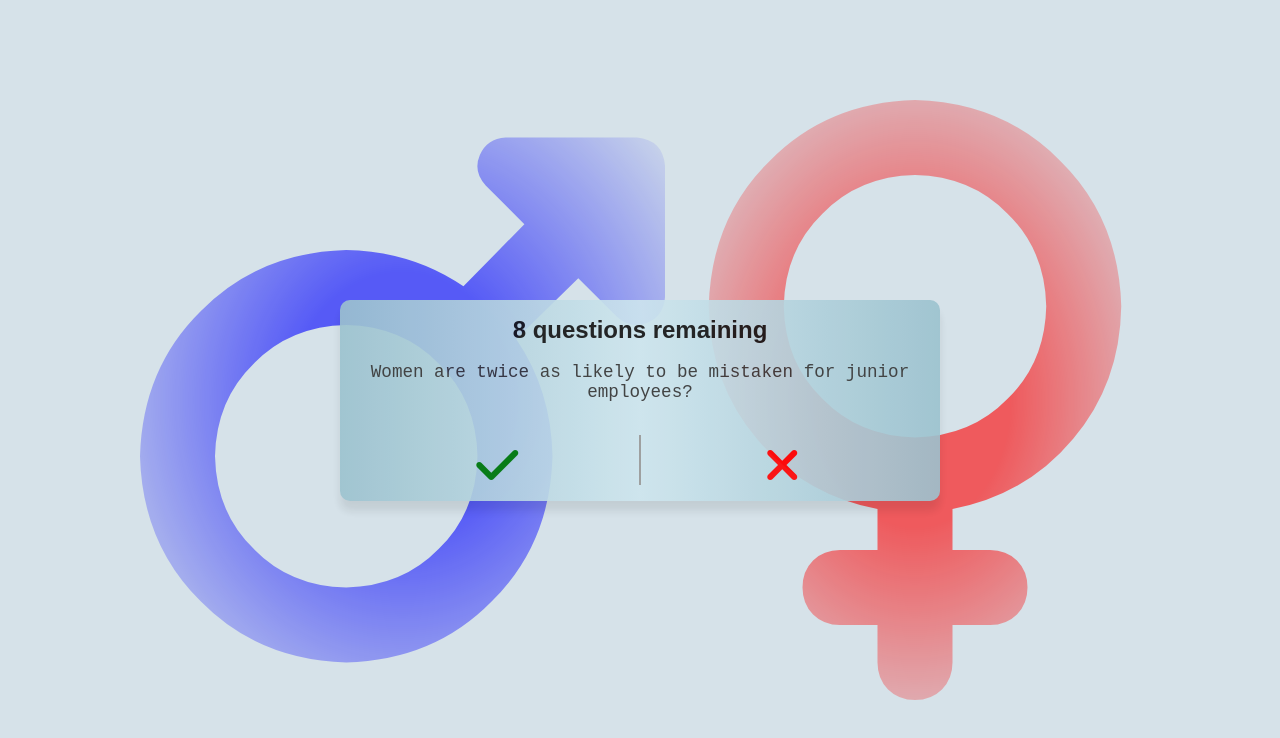
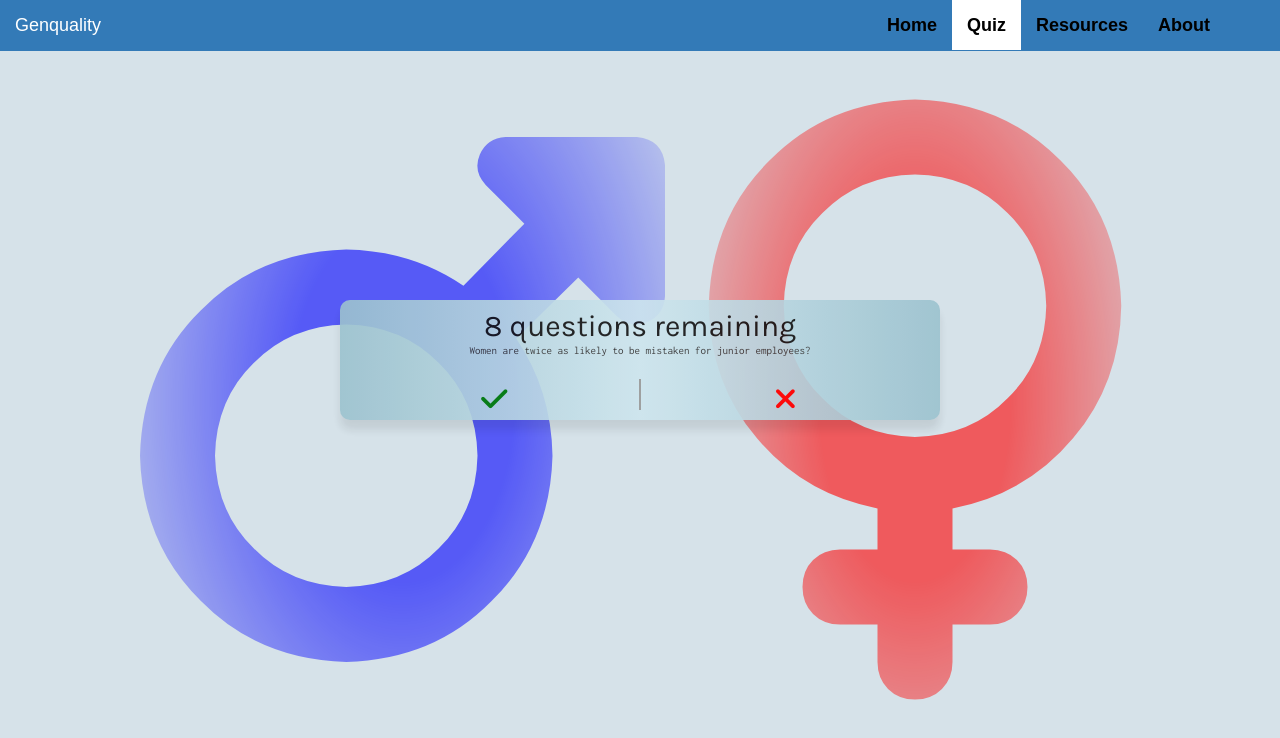
Before and after one commit to gracemcken/Genquality, a plain HTML site: page quiz.html in a window 1280 px wide. Drawn offline with nearby package versions, Linux system fonts and the light colour scheme.

Commit message:
added nav to quiz page

```diff
--- a/assets/quiz/style.css
+++ b/assets/quiz/style.css
@@ -1,19 +1,3 @@
-
-body {
-    margin: 0;
-}
-
-@import url('https://fonts.googleapis.com/css2?family=Inconsolata:wght@300;400&family=Karla:wght@300;400&display=swap');
-
-h1,h2,h3,h4,h5,h6 {
-    font-family: 'Karla', sans-serif;
-    color: #111111;
-}
-
-p {
-    font-family: 'Inconsolata', monospace;
-    color: #333333;
-}
 
 .main-container {
     position: relative;
--- a/quiz.html
+++ b/quiz.html
@@ -9,13 +9,47 @@
     <link rel="stylesheet" href="https://cdnjs.cloudflare.com/ajax/libs/font-awesome/6.2.0/css/all.min.css"
         integrity="sha512-xh6O/CkQoPOWDdYTDqeRdPCVd1SpvCA9XXcUnZS2FmJNp1coAFzvtCN9BmamE+4aHK8yyUHUSCcJHgXloTyT2A=="
         crossorigin="anonymous" referrerpolicy="no-referrer" />
+
+    <!-- Bootstrap CDN CSS-->
+        <script src="https://cdnjs.cloudflare.com/ajax/libs/jquery/2.1.3/jquery.min.js"></script>
+        <script src="https://cdnjs.cloudflare.com/ajax/libs/twitter-bootstrap/3.3.7/js/bootstrap.min.js"></script>
+        <link rel="stylesheet"
+            href="https://cdnjs.cloudflare.com/ajax/libs/twitter-bootstrap/3.3.7/css/bootstrap.min.css" />
+
+    <!-- Custom CSS -->
+    <link rel="stylesheet" href="assets/style.css" />
+    <link rel="stylesheet" href="assets/index/style.css">
     <link rel="stylesheet" href="assets/quiz/style.css">
     <title>Quiz</title>
 </head>
 
 <body>
     <header>
-        <!-- Nav will go here -->
+        <!-- Navigation -->
+        <nav class="navbar bg-primary navbar-static-top" role="navigation">
+            <span class="navbar-brand" href="#">Genquality</span>
+            <div class="container">
+                <div class="navbar-header">
+                    <button type="button" class="navbar-toggle collapsed" data-toggle="collapse"
+                        data-target="#bs-example-navbar-collapse-1">
+                        <span class="sr-only">Toggle navigation</span>
+                        <span class="icon-bar bg-success"></span>
+                        <span class="icon-bar bg-success"></span>
+                        <span class="icon-bar bg-success"></span>
+                        <span class="icon-bar bg-success"></span>
+                    </button>
+                </div>
+                <!-- Collect the nav links, forms, and other content for toggling -->
+                <div class="collapse navbar-collapse" id="bs-example-navbar-collapse-1">
+                    <ul class="nav navbar-nav navbar-right">
+                        <li><a href="index.html">Home</a></li>
+                        <li class="active"><a href="quiz.html">Quiz</a></li>
+                        <li><a href="resources.html">Resources</a></li>
+                        <li><a href="about.html">About</a></li>
+                    </ul>
+                </div>
+            </div>
+        </nav>
     </header>
     <!-- Quiz container -->
     <main class="main-container">
```
